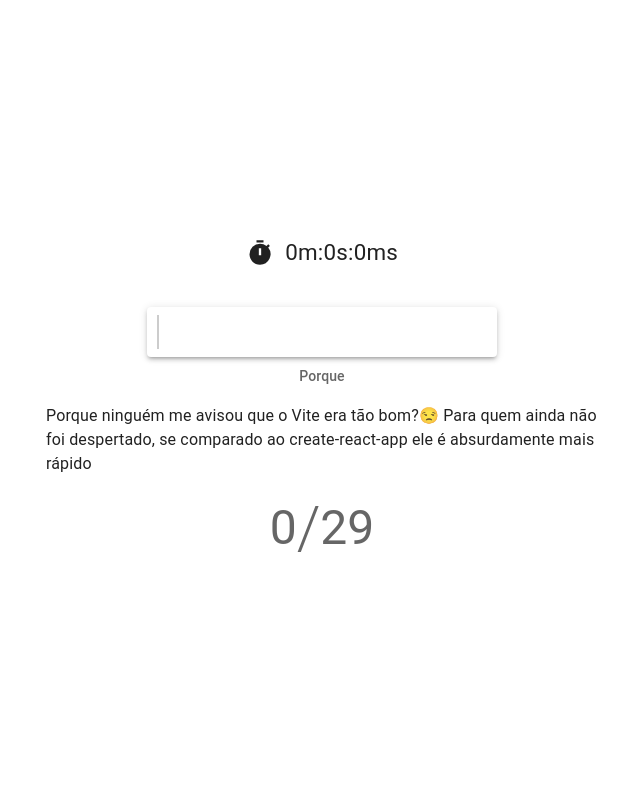
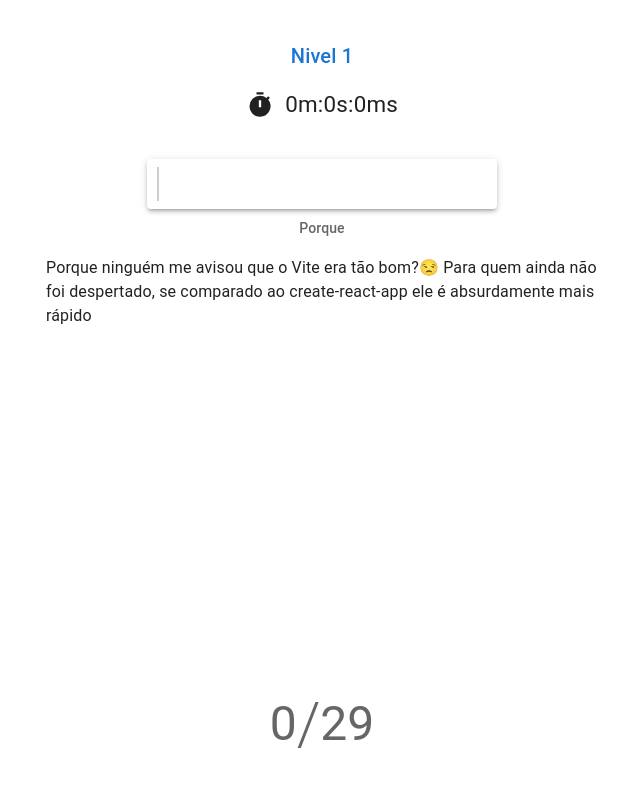
Before and after one commit to Francisco-Fetapi/typing-master-2, a React (Vite) app: page /championship in a window 1280 px wide. Shown: the top 786 px of the page, without its empty margins (318-958 px from the left). Built offline with nearby package versions, Linux system fonts and the light colour scheme.

Commit message:
ajustes e mais ajustes

```diff
--- a/src/pages/Championship.tsx
+++ b/src/pages/Championship.tsx
@@ -3,13 +3,19 @@ import DisplayProgress from "../components/DisplayProgress";
 import InputText from "../components/InputText";
 import TextToType from "../components/TextToType";
 import Timer from "../components/Timer";
-import { selectWordToType } from "../store/App.selectors";
-import { BoxColumnCenter } from "../styles/General";
+import { selectCurrentLevel, selectWordToType } from "../store/App.selectors";
+import { BoxColumnCenter, Text } from "../styles/General";
 
 export default function Championship() {
   const textToType = useSelector(selectWordToType);
+  const level = useSelector(selectCurrentLevel);
   return (
-    <BoxColumnCenter>
+    <BoxColumnCenter height="100vh" py={5}>
+      <BoxColumnCenter mb={2}>
+        <Text color="primary" variant="h6">
+          Nivel {level}
+        </Text>
+      </BoxColumnCenter>
       <Timer totalSeconds={27000} />
       <BoxColumnCenter mt={2}>
         <InputText text={textToType} />
@@ -17,6 +23,7 @@ export default function Championship() {
       <BoxColumnCenter mt={2} maxWidth={600} px={3}>
         <TextToType />
       </BoxColumnCenter>
+      <div style={{ flexGrow: 1 }} />
       <BoxColumnCenter mt={2}>
         <DisplayProgress />
       </BoxColumnCenter>
--- a/src/store/App.selectors.ts
+++ b/src/store/App.selectors.ts
@@ -5,6 +5,7 @@ const delimiters = /[\s\.,?!:;]/;
 export const selectTheme = (state: RootState) => state.app.darkMode;
 export const selectTextToType = (state: RootState) => state.app.textToType;
 export const selectTypedWords = (state: RootState) => state.app.typedWords;
+export const selectCurrentLevel = (state: RootState) => state.app.currentLevel;
 export const selectPhraseSize = (state: RootState) => {
   return state.app.textToType.split(delimiters).length;
 };
--- a/src/store/App.store.ts
+++ b/src/store/App.store.ts
@@ -10,6 +10,7 @@ export interface IDarkMode {
 export interface App extends IDarkMode {
   textToType: string;
   typedWords: number;
+  currentLevel: number;
 }
 
 const initialState: App = {
@@ -19,6 +20,7 @@ bom?😒 Para quem ainda não foi despertado, se
 comparado ao create-react-app ele é absurdamente
 mais rápido`,
   typedWords: 0,
+  currentLevel: 1,
 };
 
 export const appSlice = createSlice({
@@ -36,6 +38,9 @@ export const appSlice = createSlice({
     increaseTypedWords(state) {
       state.typedWords++;
     },
+    increaseLevel(state) {
+      state.currentLevel++;
+    },
   },
 });
 
```
Also changed, not shown: 1 other file (tests, documents, lock files or other folders).
